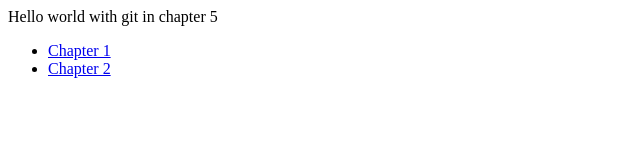
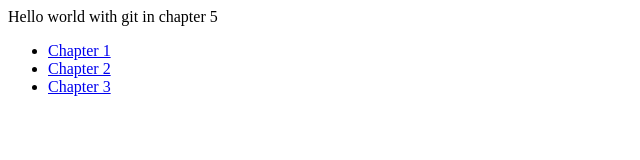
Before and after one commit to DucQuyen3718/chapter5-01, a plain HTML site: page index.html in a window 1280 px wide. Shown: the full height of the page, 0-640 px from the left. Drawn offline with Linux system fonts and the light colour scheme.

Commit message:
Chapter 3

```diff
--- a/index.html
+++ b/index.html
@@ -13,6 +13,9 @@
       <li>
         <a href="./chapter2.html">Chapter 2</a>
       </li>
+      <li>
+        <a href="./chapter3.html">Chapter 3</a>
+      </li>
     </ul>
   </body>
 </html>
```
Also changed, not shown: chapter3.html (added, +10 -0 lines).
